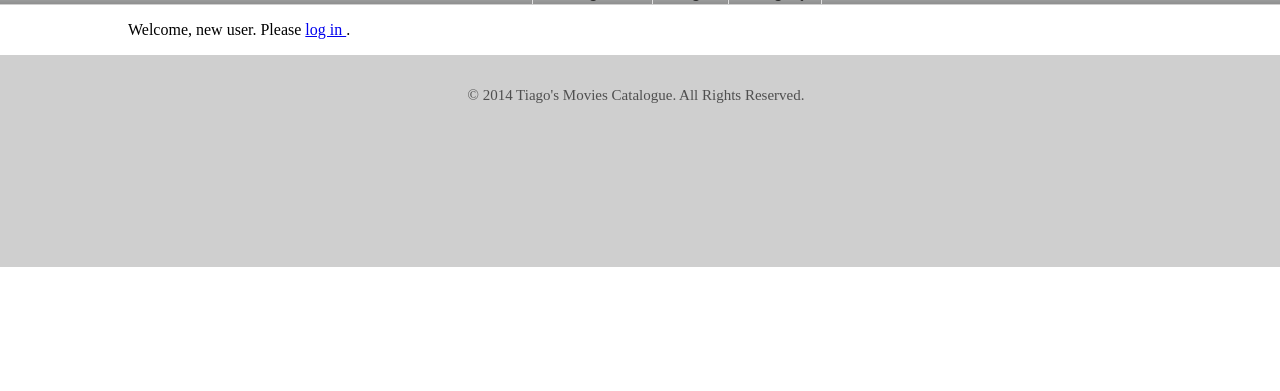
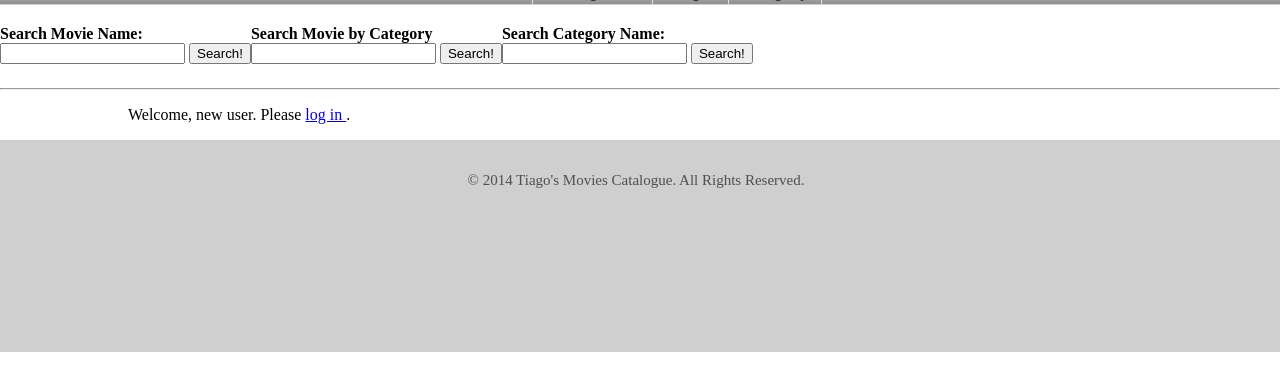
Before and after one commit to belimawr/movies_catalogue, a Django app: page / in a window 1280 px wide. Shown: the part 204-595 px from the top of the page. Run offline with Django 3.2, Linux system fonts and the light colour scheme; some libraries are stand-ins or nearby versions.

Commit message:
Search by get using forms

```diff
--- a/Movies01/urls.py
+++ b/Movies01/urls.py
@@ -17,8 +17,11 @@ urlpatterns = patterns('',
                        url(r'^$', 'catalogue.views.index', name='index'),
 
                        url(r'^movies/$',
-                           'catalogue.views.movies_search_by_name',
+                           'catalogue.views.movies_search_name_get',
                            name='movies'),
+                       url(r'^movies_byc/$',
+                           'catalogue.views.movies_search_by_category_get',
+                           name='move_by_c'),
                        url(r'^movies/category/(?P<search_param>\w+)$',
                            'catalogue.views.movies_search_by_category',
                            name='movies_category'),
@@ -33,7 +36,7 @@ urlpatterns = patterns('',
                            name='delete_movie'),
 
                        url(r'^categories/$',
-                           'catalogue.views.categories_search_by_name',
+                           'catalogue.views.category_search_name_get',
                            name='categories'),
                        url(r'^categories/(?P<search_param>\w+)$',
                            'catalogue.views.categories_search_by_name',
@@ -44,6 +47,9 @@ urlpatterns = patterns('',
                        url(r'^category/delete/(?P<pk>\d+)$',
                            'catalogue.views.delete_category',
                            name='delete_category'),
+                       url(r'^category/delete/all/(?P<pk>\d+)$',
+                           'catalogue.views.delete_category_all',
+                           name='category_delete_all'),
 
                        url(r'^add/movie/$',
                            'catalogue.views.add_movie',
--- a/catalogue/templates/default.html
+++ b/catalogue/templates/default.html
@@ -37,6 +37,31 @@
     </DIV>
 
     <DIV ID="content">
+
+    <DIV CLASS="search_form">
+    <B>Search Movie Name:</B><BR>
+    <FORM  METHOD="GET" ACTION="{% url 'movies'  %}">
+      <input type="text" name="movie_name">
+      <input type="submit" value="Search!">
+    </FORM>
+    </DIV>
+
+    <DIV CLASS="search_form">
+    <B>Search Movie by Category</B><BR>
+    <FORM METHOD="GET" ACTION="{% url 'move_by_c'  %}">
+      <input type="text" name="mc_name">
+      <input type="submit" value="Search!">
+    </FORM>
+    </DIV>
+
+    <DIV CLASS="search_form">
+    <B>Search Category Name:</B><BR>
+    <FORM METHOD="GET" ACTION="{% url 'categories'  %}">
+      <input type="text" name="category_name">
+      <input type="submit" value="Search!">
+    </FORM>
+    </DIV>
+<hr>
       {% block body %}
       {% if user.is_authenticated %}
       <p>Welcome, <B>{{ user.username }} </B>. Thanks for logging in.</p>
@@ -55,5 +80,6 @@
       </p>
       {% endblock footer %}
     </DIV>
+
   </BODY>
 </HTML>
--- a/catalogue/views.py
+++ b/catalogue/views.py
@@ -1,12 +1,12 @@
 from django.shortcuts import render, render_to_response, get_object_or_404
 from django.template import RequestContext
-from django.http import HttpResponseRedirect
+from django.http import HttpResponseRedirect, Http404
 from django.core.paginator import Paginator, EmptyPage, PageNotAnInteger
 from django.core.urlresolvers import reverse
 from django.contrib.auth.decorators import login_required
 from django.contrib.auth.models import User
 from django.contrib.auth import login
-from django.contrib.auth import authenticate, login
+from django.contrib.auth import authenticate
 from django.contrib.auth import logout
 from django.contrib.auth.forms import AuthenticationForm
 
@@ -37,6 +37,27 @@ def index(request):
          'movies': movies
          }
     return render(request, 'default.html', d)
+
+
+def movies_search_name_get(request):
+    if request.method == 'GET':
+        p = request.GET.get('movie_name')
+        return movies_search_by_name(request, p)
+    raise Http404
+
+
+def movies_search_by_category_get(request):
+    if request.method == 'GET':
+        p = request.GET.get('mc_name')
+        return movies_search_by_category(request, p)
+    raise Http404
+
+
+def category_search_name_get(request):
+    if request.method == 'GET':
+        p = request.GET.get('category_name')
+        return categories_search_by_name(request, p)
+    raise Http404
 
 
 def movies_search_by_name(request, search_param=None):
@@ -230,6 +251,21 @@ def delete_category(request, pk):
     return render(request, 'not_found.html', d)
 
 
+@login_required
+def delete_category_all(request, pk):
+    try:
+        inst = Category.objects.get(id=pk)
+    except Category.DoesNotExist:
+        d = {'title': 'Category not found',
+             'error': 'This category is not in our databases.'}
+        return render(request, 'not_found.html', d)
+    inst.movie_set.all().delete()
+    inst.delete()
+    d = {'title': inst.name + ' deleted',
+         'error': inst.name + ' deleted'}
+    return render(request, 'not_found.html', d)
+
+
 def add_user(request):
     if request.method == "POST":
         form = UserForm(request.POST)
--- a/static/css/default.css
+++ b/static/css/default.css
@@ -253,3 +253,9 @@ p
 {
     font-weight:bold;
 }
+
+.search_form
+{
+    padding-top:20px;
+    display:table-cell;
+}
```
